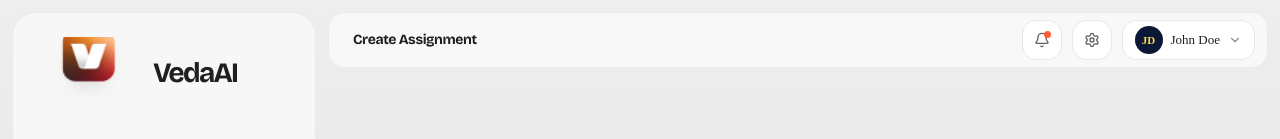
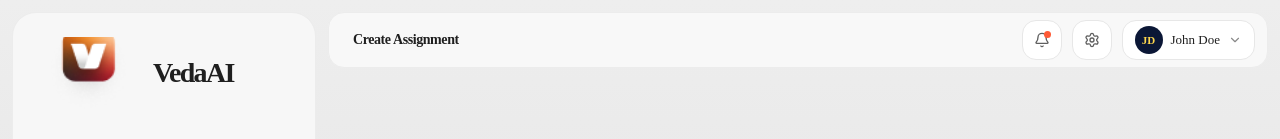
Before and after one commit to prxshant07/VedaAi, a Next.js app in the folder frontend/: page /assignments/create in a window 1280 px wide. Shown: the top 139 px of the page. Built offline with nearby package versions, Linux system fonts and the light colour scheme.

Commit message:
replaced font family from each files and initialized it globally

```diff
--- a/frontend/src/app/assignments/create/page.tsx
+++ b/frontend/src/app/assignments/create/page.tsx
@@ -207,7 +207,6 @@ export default function CreateAssignmentPage() {
                 font-[700]
                 tracking-[-0.04em]
                 text-[#1F1F1F]
-                font-[family-name:var(--font-bricolage)]
               "
             >
               Create Assignment
--- a/frontend/src/components/layout/sidebar.tsx
+++ b/frontend/src/components/layout/sidebar.tsx
@@ -108,7 +108,6 @@ export function Sidebar() {
                 font-[700]
                 tracking-[-0.06em]
                 text-[#1F1F1F]
-                font-[family-name:var(--font-bricolage)]
               "
             >
               VedaAI
--- a/frontend/src/components/layout/topbar.tsx
+++ b/frontend/src/components/layout/topbar.tsx
@@ -52,7 +52,6 @@ export function Topbar({
                 leading-none
                 tracking-[-0.03em]
                 text-[#1F1F1F]
-                font-[family-name:var(--font-bricolage)]
               "
             >
               {pageTitle}
--- a/frontend/src/components/ui/empty-state.tsx
+++ b/frontend/src/components/ui/empty-state.tsx
@@ -95,7 +95,6 @@ export function EmptyState({
             leading-[140%]
             tracking-[-0.04em]
             text-[#303030]
-            font-[family-name:var(--font-bricolage)]
           "
         >
           {title}
@@ -113,7 +112,6 @@ export function EmptyState({
               leading-[140%]
               tracking-[-0.04em]
               text-[#5E5E5ECC]
-              font-[family-name:var(--font-bricolage)]
             "
           >
             {description}
```
